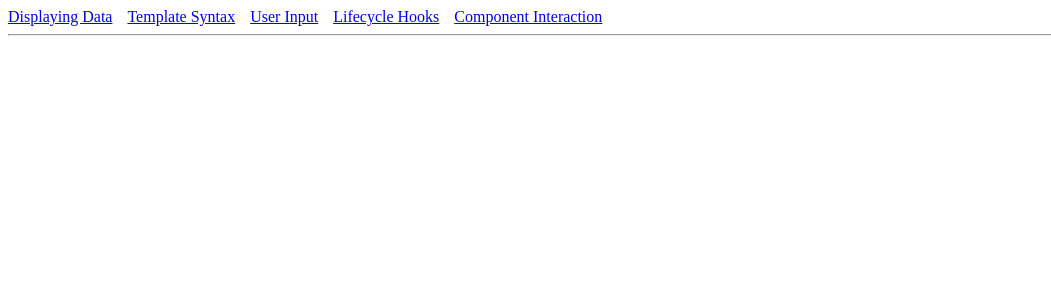
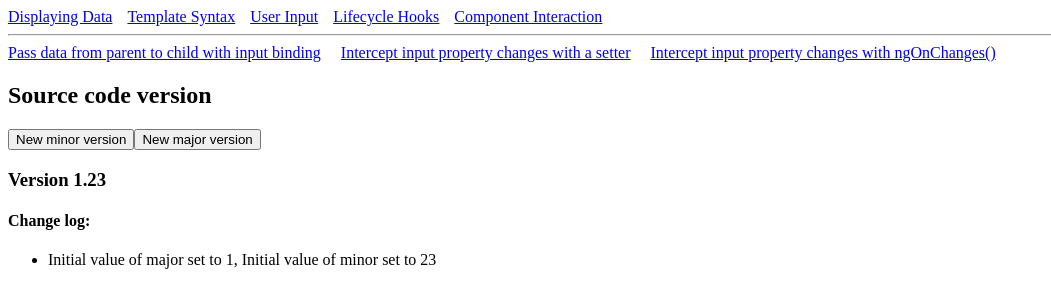
Before and after one commit to duannd/angular2, an Angular app in the folder components/: page /component-interaction/intercept-by-onchange in a window 1280 px wide. Before the commit this address led to /. Shown: the top 308 px of the page, without its empty margins (0-1051 px from the left). Built offline with nearby package versions, Linux system fonts and the light colour scheme.

Commit message:
Complete :: Intercept input property changes with ngOnChanges() section

```diff
--- a/components/src/app/component-interaction/component-interaction-routing.module.ts
+++ b/components/src/app/component-interaction/component-interaction-routing.module.ts
@@ -3,6 +3,7 @@
 import {InteractionComponent} from './interaction.component';
 import {HeroParentComponent} from './hero-parent.component';
 import {NameParentComponent} from './name-parent.component';
+import {VersionParentComponent} from './version-parent.component';
 
 
 const routes: Routes = [
@@ -11,7 +12,8 @@
     component: InteractionComponent,
     children: [
       {path: 'pass-data', component: HeroParentComponent},
-      {path: 'intercept-by-setter', component: NameParentComponent}
+      {path: 'intercept-by-setter', component: NameParentComponent},
+      {path: 'intercept-by-onchange', component: VersionParentComponent}
     ]
   }
 ];
--- a/components/src/app/component-interaction/component-interaction.module.ts
+++ b/components/src/app/component-interaction/component-interaction.module.ts
@@ -7,6 +7,8 @@
 import { HeroChildComponent } from './hero-child.component';
 import { NameChildComponent } from './name-child.component';
 import { NameParentComponent } from './name-parent.component';
+import { VersionChildComponent } from './version-child.component';
+import { VersionParentComponent } from './version-parent.component';
 
 
 @NgModule({
@@ -16,6 +18,8 @@
     HeroChildComponent,
     NameChildComponent,
     NameParentComponent,
+    VersionChildComponent,
+    VersionParentComponent,
   ],
   imports: [
     CommonModule,
--- /dev/null
+++ b/components/src/app/component-interaction/version-child.component.ts
@@ -0,0 +1,41 @@
+import {Component, Input, OnChanges, OnInit, SimpleChange} from '@angular/core';
+
+@Component({
+  selector: 'app-version-child',
+  template: `
+      <h3>Version {{major}}.{{minor}}</h3>
+      <h4>Change log:</h4>
+      <ul>
+          <li *ngFor="let change of changeLog">{{change}}</li>
+      </ul>
+  `,
+  styles: []
+})
+export class VersionChildComponent implements OnInit, OnChanges {
+
+  @Input() major: number;
+  @Input() minor: number;
+  changeLog: string[] = [];
+
+  constructor() {
+  }
+
+  ngOnInit() {
+  }
+
+  ngOnChanges(changes: { [propKey: string]: SimpleChange }): void {
+    let log: string[] = [];
+    for (let propName in changes) {
+      let changedProp = changes[propName];
+      let to = JSON.stringify(changedProp.currentValue);
+      if (changedProp.isFirstChange()) {
+        log.push(`Initial value of ${propName} set to ${to}`);
+      } else {
+        let from = JSON.stringify(changedProp.previousValue);
+        log.push(`${propName} changed from ${from} to ${to}`);
+      }
+    }
+    this.changeLog.push(log.join(', '));
+  }
+
+}
--- /dev/null
+++ b/components/src/app/component-interaction/version-parent.component.ts
@@ -0,0 +1,33 @@
+import {Component, OnInit} from '@angular/core';
+
+@Component({
+  selector: 'app-version-parent',
+  template: `
+      <h2>Source code version</h2>
+      <button (click)="newMinor()">New minor version</button>
+      <button (click)="newMajor()">New major version</button>
+      <app-version-child [major]="major" [minor]="minor"></app-version-child>
+  `,
+  styles: []
+})
+export class VersionParentComponent implements OnInit {
+
+  major = 1;
+  minor = 23;
+
+  constructor() {
+  }
+
+  ngOnInit() {
+  }
+
+  newMinor() {
+    this.minor++;
+  }
+
+  newMajor() {
+    this.major++;
+    this.minor = 0;
+  }
+
+}
```
